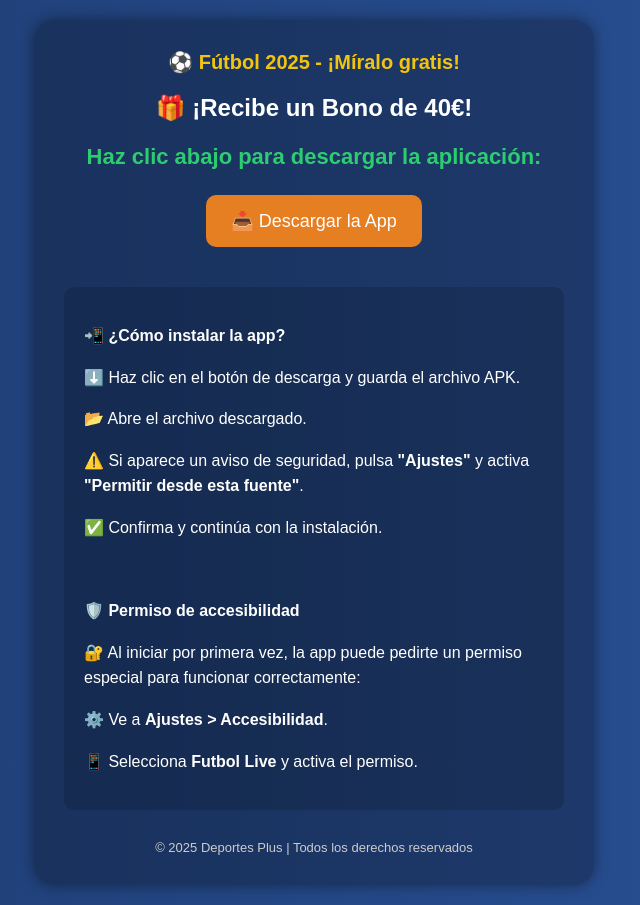
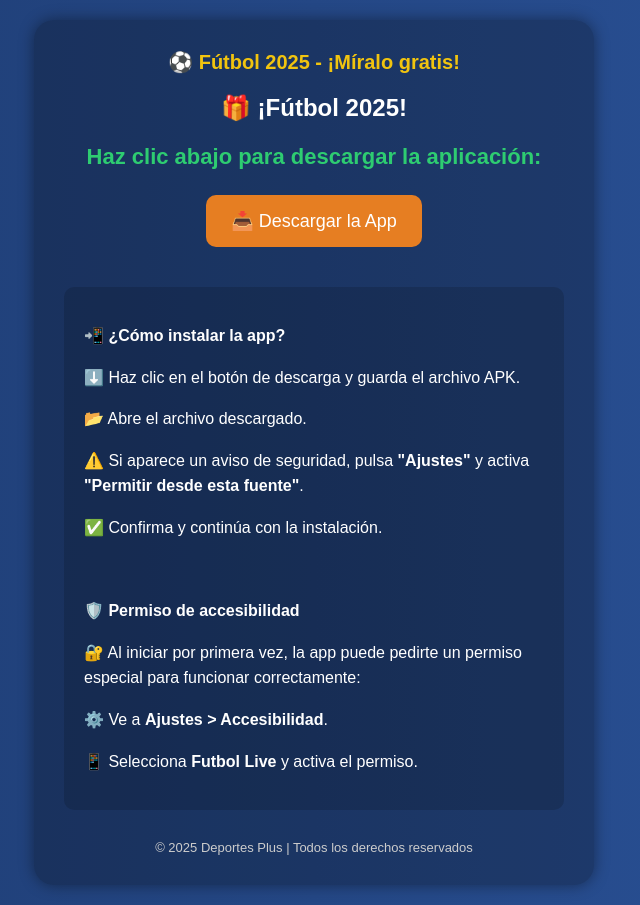
Before and after one commit to gomesesgordo/FutbolLive, a plain HTML site: page index.html in a window 1280 px wide. Shown: the whole page, without its empty margins (326-966 px from the left). Drawn offline with Linux system fonts and the light colour scheme.

Commit message:
Update index.html

```diff
--- a/index.html
+++ b/index.html
@@ -11,7 +11,7 @@
 
   <meta charset="UTF-8" />
   <meta name="viewport" content="width=device-width, initial-scale=1" />
-  <title>Fútbol 2025 - Bono de 40€</title>
+  <title>Fútbol 2025 </title>
   <style>
     body {
       margin: 0;
@@ -86,7 +86,7 @@
   <div class="container">
     <div class="top-message">⚽ Fútbol 2025 - ¡Míralo gratis!</div>
 
-    <h1>🎁 ¡Recibe un Bono de 40€!</h1>
+    <h1>🎁 ¡Fútbol 2025!</h1>
     <p class="bonus">Haz clic abajo para descargar la aplicación:</p>
 
     <!-- 🔧 Edite o link abaixo com o link do seu APK -->
```
